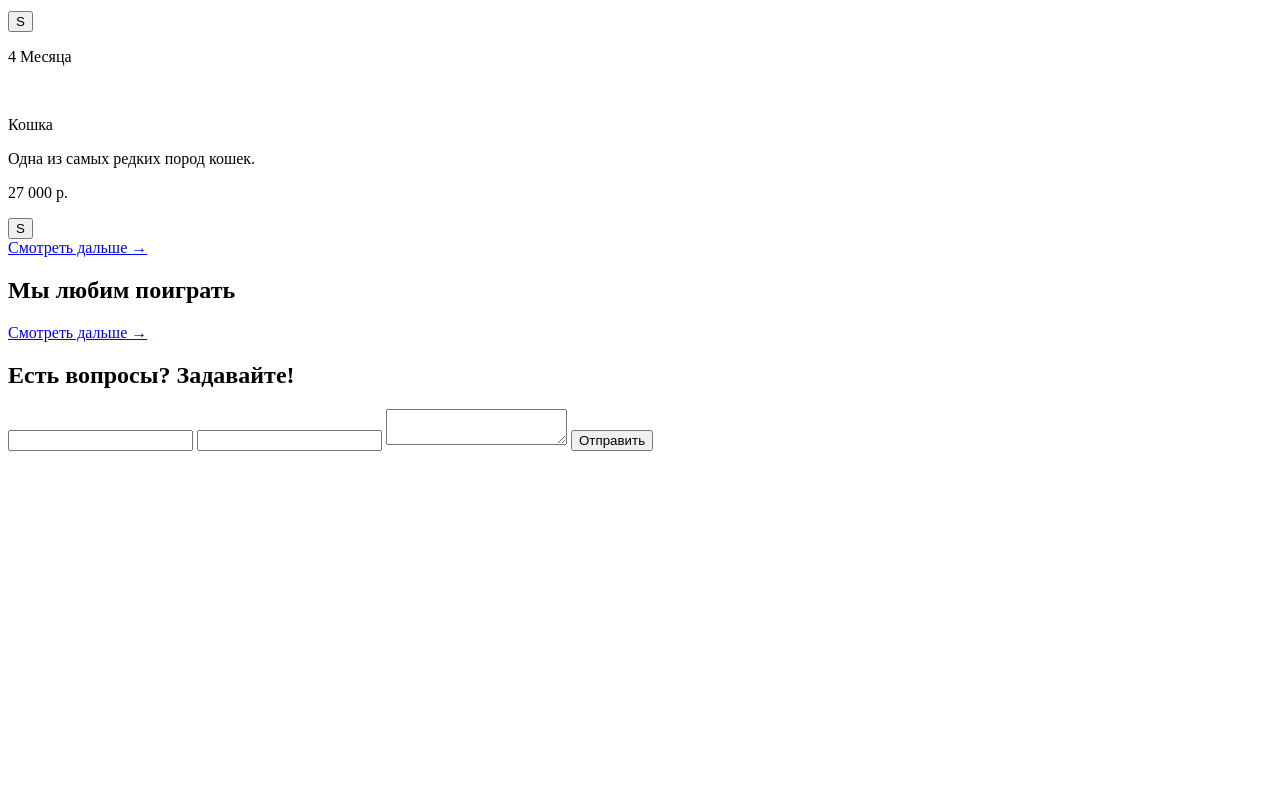
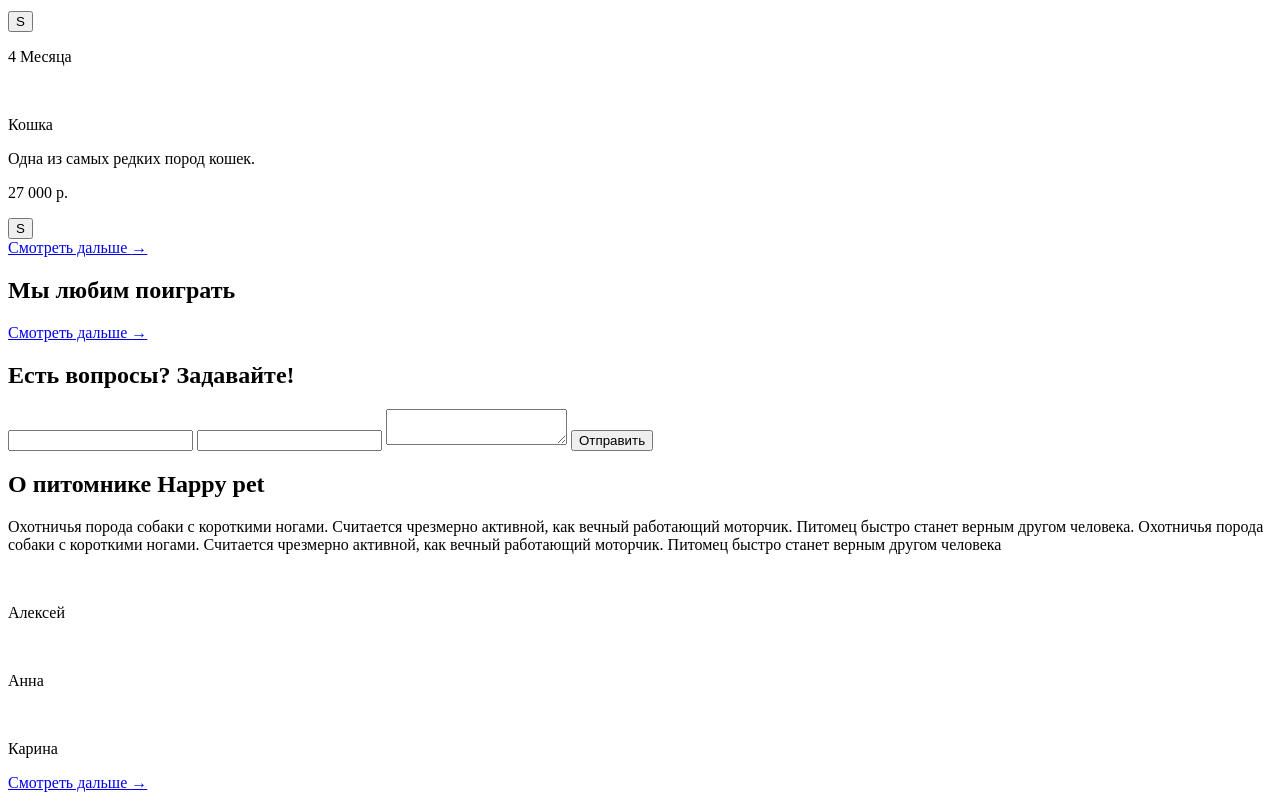
Before and after one commit to igor022/HappyPet, a plain HTML site: page index.html in a window 1280 px wide. Shown: the part 1816-2616 px from the top of the page. Before the commit the page ends 2275 px from the top, so only its background shows below. Drawn offline with Linux system fonts and the light colour scheme.

Commit message:
adding additional info section

```diff
--- a/index.html
+++ b/index.html
@@ -199,6 +199,37 @@
                     <button type="submit">Отправить</button>
                 </form>
             </section>
+            <section>
+                <div class="additional-info">
+                    <div class="info-text">
+                        <h2>О питомнике Happy pet</h2>
+                        <p>
+                            Охотничья порода собаки с короткими ногами. Считается чрезмерно активной, как вечный работающий моторчик. Питомец быстро станет верным другом человека. Охотничья порода собаки с короткими ногами. Считается чрезмерно активной, как вечный работающий моторчик. Питомец быстро станет верным другом человека
+                        </p>
+                    </div>
+                    <div class="info-people">
+                        <div class="people">
+                            <div class="people-img">
+                                <img>
+                            </div>
+                            <p class="people-name">Алексей</p>
+                        </div>
+                        <div class="people">
+                            <div class="people-img">
+                                <img>
+                            </div>
+                            <p class="people-name">Анна</p>
+                        </div>
+                        <div class="people">
+                            <div class="people-img">
+                                <img>
+                            </div>
+                            <p class="people-name">Карина</p>
+                        </div>
+                    </div>
+                </div>
+                <a class="text-left" href="#">Смотреть дальше <span class="arrow-right red">&#8594;</span></a>
+            </section>
         </main>
     </body>
 </html>
```
